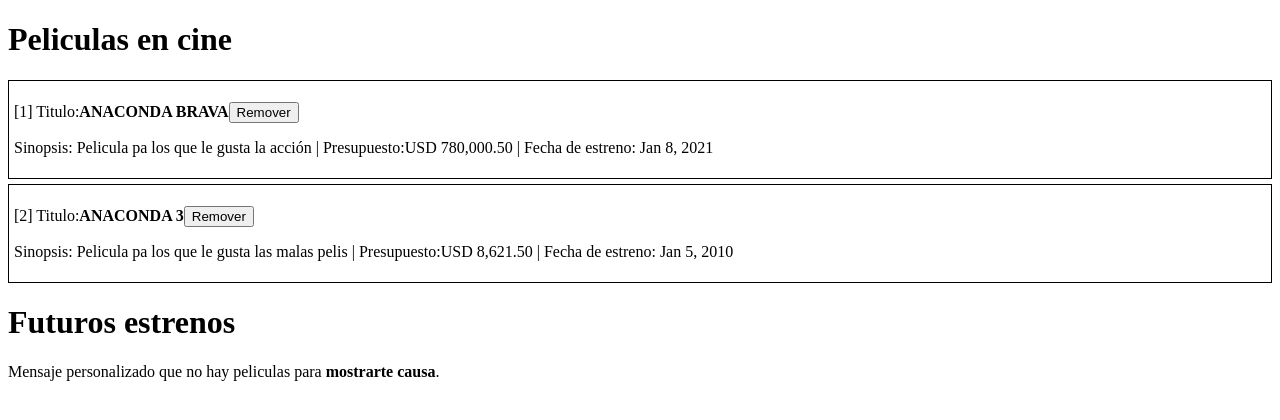
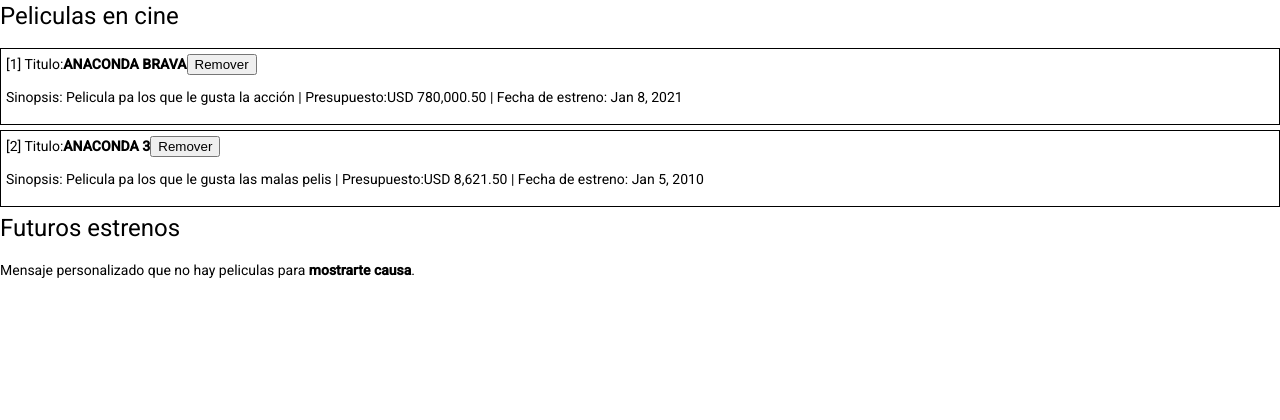
Before and after one commit to GeaSmart/Filmax-frontend, an Angular app: page / in a window 1280 px wide. Shown: the top 420 px of the page. Built offline with nearby package versions, Linux system fonts and the light colour scheme.

Commit message:
angular material installed

```diff
--- a/angular.json
+++ b/angular.json
@@ -28,6 +28,7 @@
               "src/assets"
             ],
             "styles": [
+              "./node_modules/@angular/material/prebuilt-themes/indigo-pink.css",
               "src/styles.css"
             ],
             "scripts": []
@@ -91,6 +92,7 @@
               "src/assets"
             ],
             "styles": [
+              "./node_modules/@angular/material/prebuilt-themes/indigo-pink.css",
               "src/styles.css"
             ],
             "scripts": []
--- a/package.json
+++ b/package.json
@@ -12,10 +12,12 @@
   "private": true,
   "dependencies": {
     "@angular/animations": "~11.2.13",
+    "@angular/cdk": "^11.2.13",
     "@angular/common": "~11.2.13",
     "@angular/compiler": "~11.2.13",
     "@angular/core": "~11.2.13",
     "@angular/forms": "~11.2.13",
+    "@angular/material": "^11.2.13",
     "@angular/platform-browser": "~11.2.13",
     "@angular/platform-browser-dynamic": "~11.2.13",
     "@angular/router": "~11.2.13",
--- a/src/app/app.module.ts
+++ b/src/app/app.module.ts
@@ -5,6 +5,8 @@
 import { AppComponent } from './app.component';
 import { ListadoPeliculasComponent } from './peliculas/listado-peliculas/listado-peliculas.component';
 import { ListadoGenericoComponent } from './utilidades/listado-generico/listado-generico.component';
+import { BrowserAnimationsModule } from '@angular/platform-browser/animations';
+import { MaterialModule } from './material/material.module';
 
 @NgModule({
   declarations: [
@@ -14,7 +16,9 @@
   ],
   imports: [
     BrowserModule,
-    AppRoutingModule
+    AppRoutingModule,
+    BrowserAnimationsModule,
+    MaterialModule
   ],
   providers: [],
   bootstrap: [AppComponent]
--- a/src/index.html
+++ b/src/index.html
@@ -6,8 +6,11 @@
   <base href="/">
   <meta name="viewport" content="width=device-width, initial-scale=1">
   <link rel="icon" type="image/x-icon" href="favicon.ico">
+  <link rel="preconnect" href="https://fonts.gstatic.com">
+  <link href="https://fonts.googleapis.com/css2?family=Roboto:wght@300;400;500&display=swap" rel="stylesheet">
+  <link href="https://fonts.googleapis.com/icon?family=Material+Icons" rel="stylesheet">
 </head>
-<body>
+<body class="mat-typography">
   <app-root></app-root>
 </body>
 </html>
--- a/src/styles.css
+++ b/src/styles.css
@@ -1 +1,4 @@
 /* You can add global styles to this file, and also import other style files */
+
+/* html, body { height: 100%; } */
+body { margin: 0; font-family: Roboto, "Helvetica Neue", sans-serif; }
```
Also changed, not shown: src/app/material/material.module.ts (added, +12 -0 lines), 1 other file (tests, documents, lock files or other folders).
